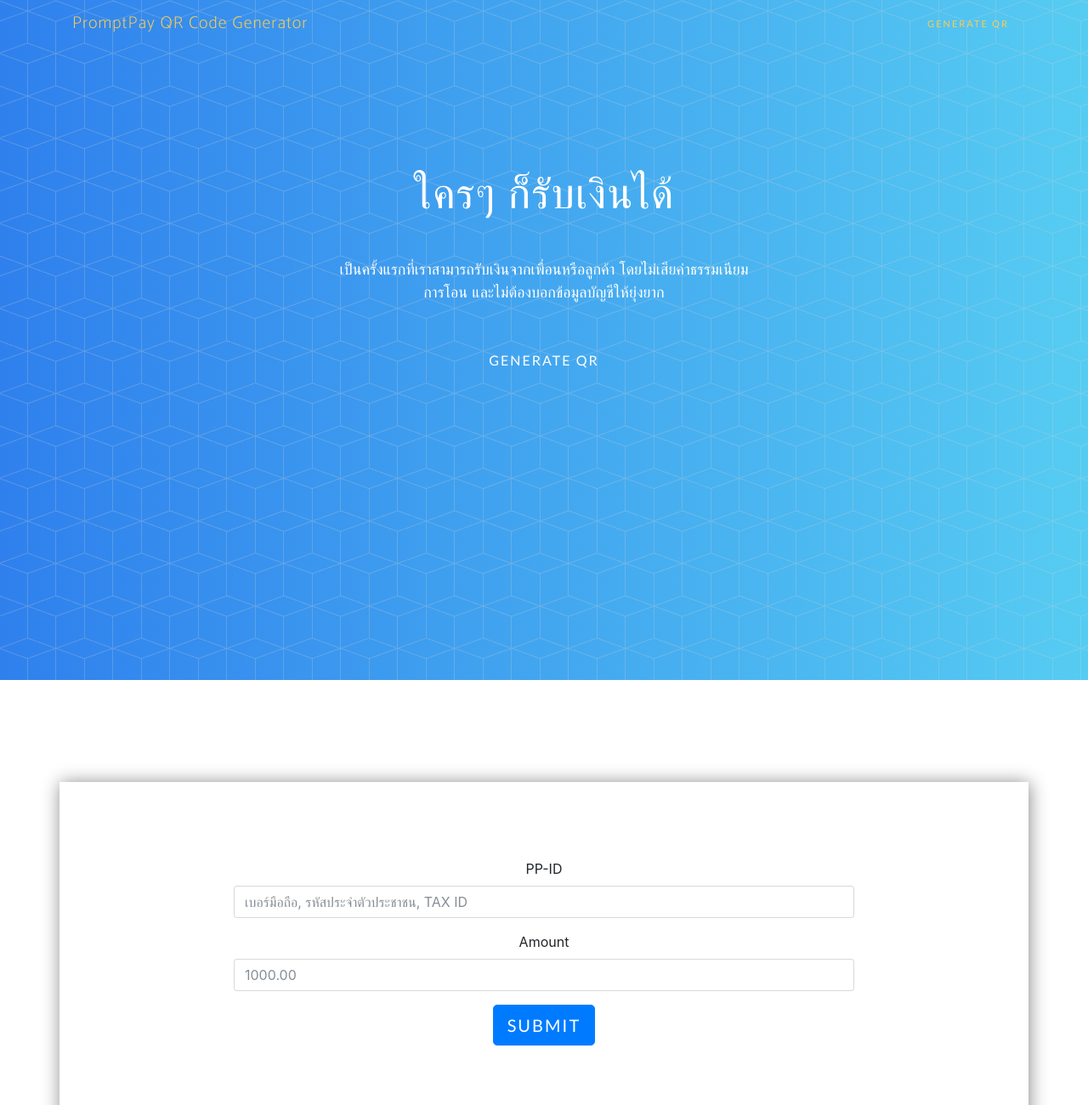
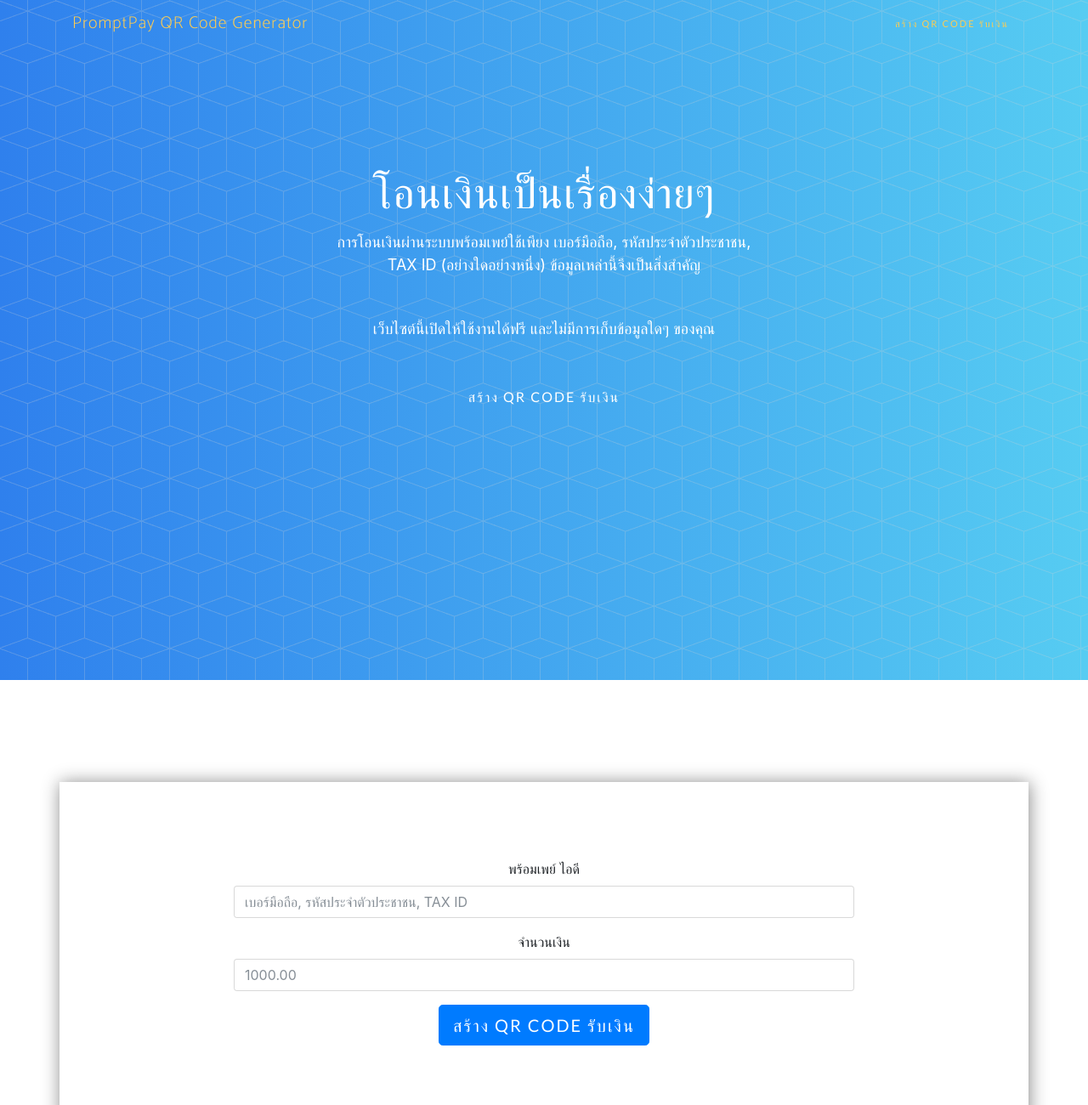
Before and after one commit to PromptPay/promptpay.github.io, a website with bundled scripts: page index.html in a window 1280 px wide. Shown: the top 1300 px of the page at 85% size. Built offline with nearby package versions, Linux system fonts and the light colour scheme; a web font is replaced by a local one.

Commit message:
Edit content on home page :tea:

```diff
--- a/index.html
+++ b/index.html
@@ -29,7 +29,7 @@
       <div class="collapse navbar-collapse" id="navbarResponsive">
         <ul class="navbar-nav ml-auto">
           <li class="nav-item">
-            <a class="nav-link js-scroll-trigger" href="#generate">Generate QR</a>
+            <a class="nav-link js-scroll-trigger" href="#generate">สร้าง QR Code รับเงิน</a>
           </li>
         </ul>
       </div>
@@ -41,9 +41,10 @@
         <div class="row">
           <div class="col-lg-12 my-auto content-header">
             <div class="header-content mx-auto">
-              <h1 class="mb-5">ใครๆ ก็รับเงินได้</h1>
-              <p class="mb-5">เป็นครั้งแรกที่เราสามารถรับเงินจากเพื่อนหรือลูกค้า โดยไม่เสียค่าธรรมเนียมการโอน และไม่ต้องบอกข้อมูลบัญชีให้ยุ่งยาก</p>
-              <a href="#generate" class="btn btn-outline btn-xl js-scroll-trigger">Generate QR</a>
+              <h1 class="mb-3">โอนเงินเป็นเรื่องง่ายๆ</h1>
+              <p class="mb-5">การโอนเงินผ่านระบบพร้อมเพย์ใช้เพียง เบอร์มือถือ, รหัสประจำตัวประชาชน, TAX ID (อย่างใดอย่างหนึ่ง) ข้อมูลเหล่านี้จึงเป็นสิ่งสำคัญ</p>
+              <p class="mb-5">เว็บไซต์นี้เปิดให้ใช้งานได้ฟรี และไม่มีการเก็บข้อมูลใดๆ ของคุณ</p>
+              <a href="#generate" class="btn btn-outline btn-xl js-scroll-trigger">สร้าง QR Code รับเงิน</a>
             </div>
           </div>
         </div>
@@ -56,14 +57,14 @@
           <div class="col-md-8 mx-auto" style="margin-top:90px;">
             <form>
               <div class="form-group">
-                <label>PP-ID</label>
+                <label>พร้อมเพย์ ไอดี</label>
                 <input type="number" class="form-control" id="pp-id" placeholder="เบอร์มือถือ, รหัสประจำตัวประชาชน, TAX ID" maxlength="13" required>
               </div>
               <div class="form-group error">
-                <label>Amount</label>
+                <label>จำนวนเงิน</label>
                 <input type="number" class="form-control" id="amount" placeholder="1000.00">
               </div>
-              <button type="button" class="btn btn-primary btn-lg" id="myBtn">Submit</button>
+              <button type="button" class="btn btn-primary btn-lg" id="myBtn">สร้าง QR Code รับเงิน</button>
             </form>
           </div>
         </div>
@@ -75,7 +76,7 @@
         <div class="modal-content">
           <div class="modal-header">
             <button type="button" class="close" data-dismiss="modal" aria-label="Close"><span aria-hidden="true">&times;</span></button>
-            <h4 class="modal-title" id="myModalLabel">Modal title</h4>
+            <h4 class="modal-title" id="myModalLabel">QR Code รับเงิน</h4>
           </div>
           <div class="modal-body">
             <div id="qrcode" style="width:250px; height:250px;"></div>
```
